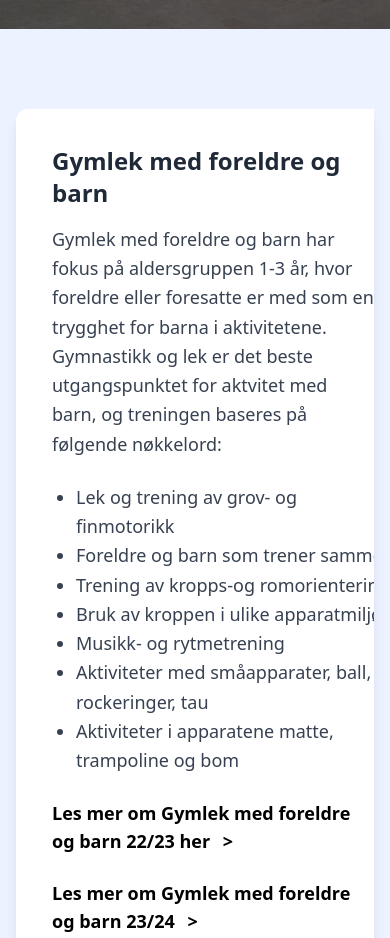
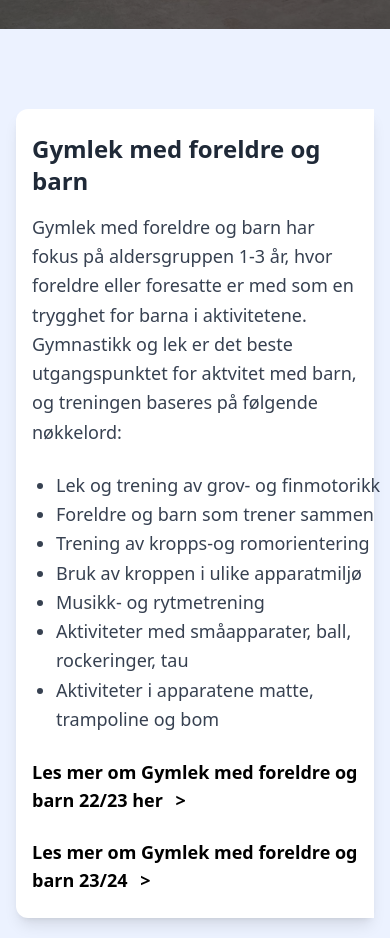
Before and after one commit to ArbeidernesTurn-OgIdrettsforeningng/hjemmeside, a website: page undersider/treningstilbud/index.html in a window 390 px wide. Shown: the part 453-1391 px from the top of the page. Drawn offline with Linux system fonts and the light colour scheme; no server answers.

Commit message:
more optimalized

```diff
--- a/undersider/treningstilbud/index.html
+++ b/undersider/treningstilbud/index.html
@@ -34,7 +34,15 @@
           display: none;
         }
         .treningstilbud-content {
-          padding-right: 0;
+          padding-right: 1rem !important;
+          padding-left: 1rem !important;
+          padding-top: 1.5rem !important;
+          padding-bottom: 1.5rem !important;
+        }
+        .treningstilbud-box {
+          overflow: visible;
+          word-wrap: break-word;
+          overflow-wrap: break-word;
         }
       }
       .hero-section {
```
